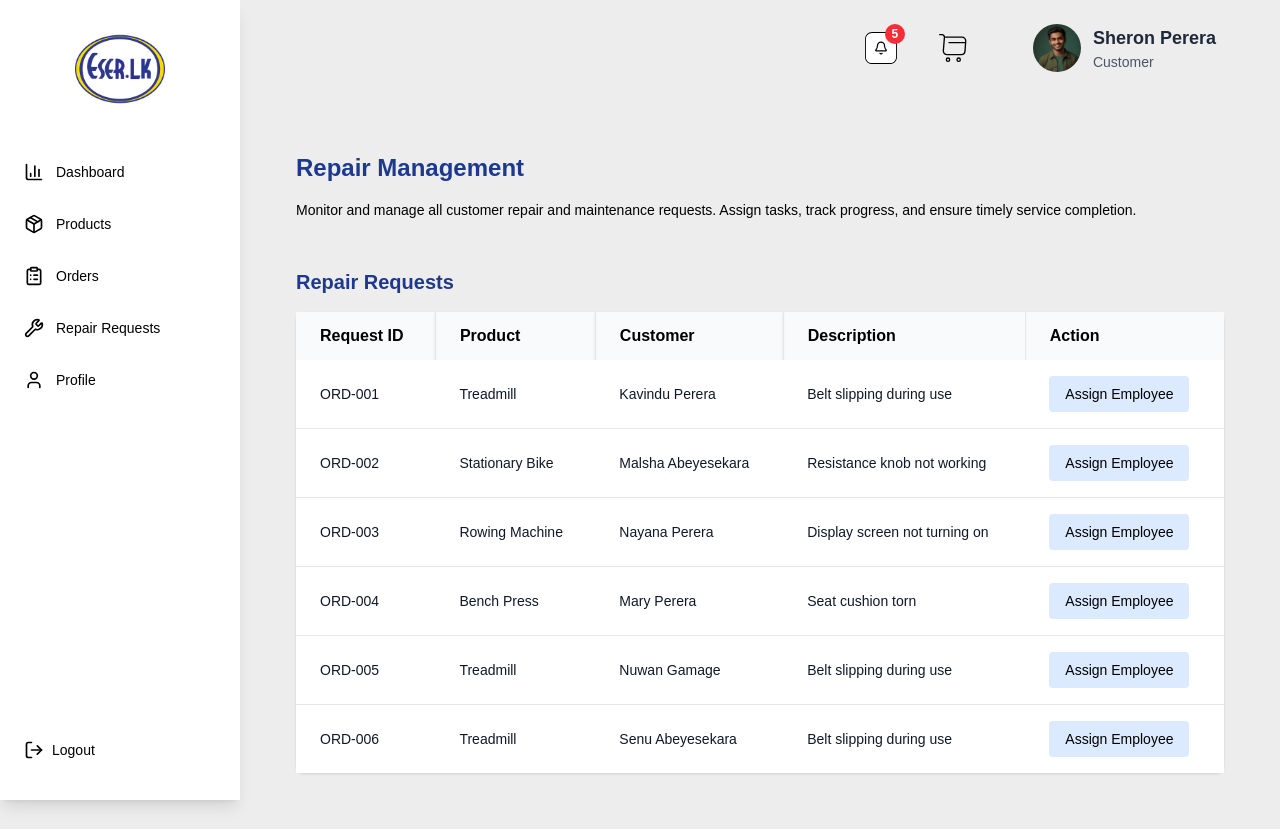
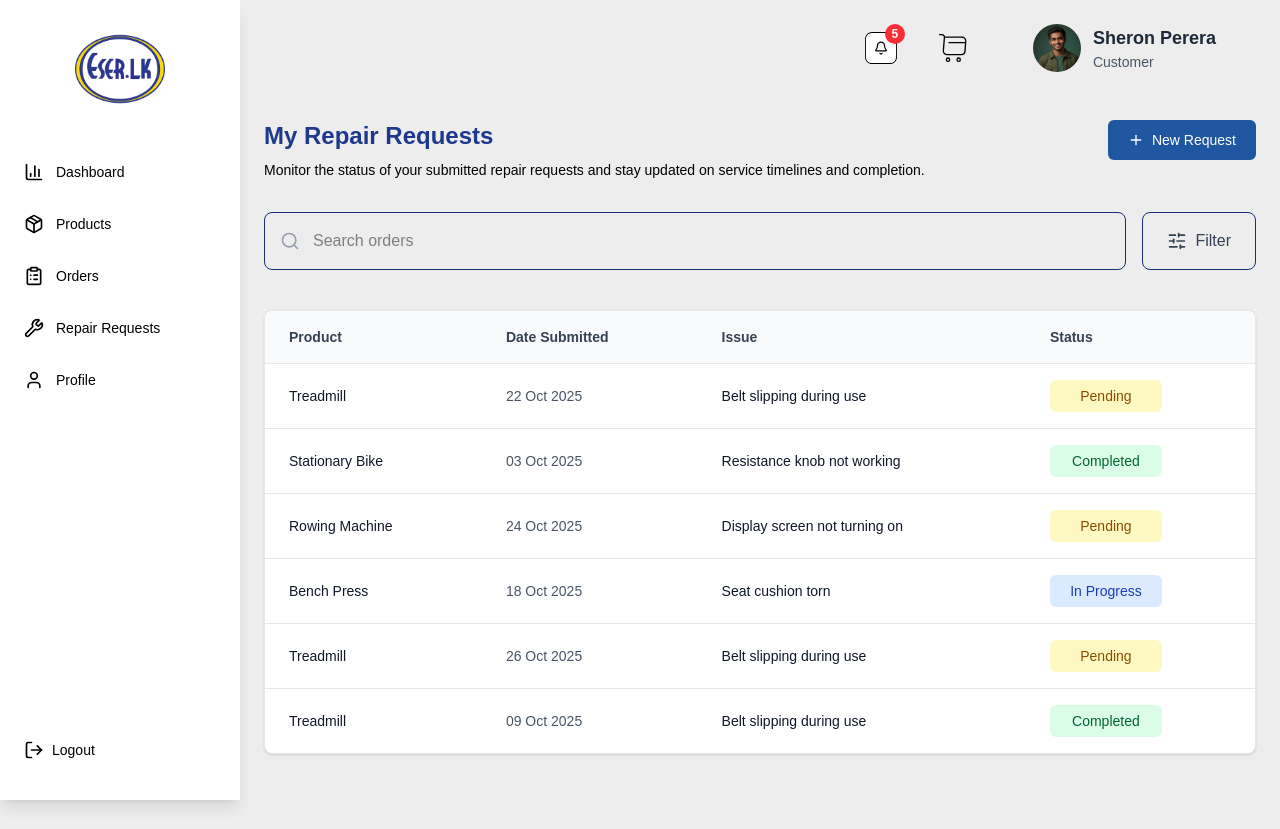
Before and after one commit to IshanHansaka/eser-marketing-erp, a Next.js app: page /Customer/repairs in a window 1280 px wide. After the commit the page ends 800 px from the top, so only its background shows below. Built offline with nearby package versions, Linux system fonts and the light colour scheme.

Commit message:
feat: repair request page

```diff
--- a/src/app/Customer/repairs/page.tsx
+++ b/src/app/Customer/repairs/page.tsx
@@ -1,176 +1,118 @@
-'use client';
-import { useState } from 'react';
+import React from 'react';
+import { Search, Plus, SlidersHorizontal } from 'lucide-react';
 
-interface RepairRequest {
-  id: string;
-  product: string;
-  customer: string;
-  description: string;
-  assignedEmployee?: string;
-  status: 'pending' | 'assigned' | 'completed';
-}
-
-const employees = [
-  'John Silva',
-  'Sarah Fernando',
-  'Dinesh Kumar',
-  'Priya Jayasinghe',
-  'Rajesh Wijeratne',
-  'Nimal Perera',
-  'Kasun Bandara'
-];
-
-// Mock data for repair requests
-const initialRepairRequests: RepairRequest[] = [
+export default function Page() {
+  const repairRequests = [
     {
-    id: 'ORD-001',
+      id: 1,
       product: 'Treadmill',
-    customer: 'Kavindu Perera',
-    description: 'Belt slipping during use',
-    status: 'pending'
+      dateSubmitted: '22 Oct 2025',
+      issue: 'Belt slipping during use',
+      status: 'Pending'
     },
     {
-    id: 'ORD-002',
+      id: 2,
       product: 'Stationary Bike',
-    customer: 'Malsha Abeyesekara',
-    description: 'Resistance knob not working',
-    status: 'pending'
+      dateSubmitted: '03 Oct 2025',
+      issue: 'Resistance knob not working',
+      status: 'Completed'
     },
     {
-    id: 'ORD-003',
+      id: 3,
       product: 'Rowing Machine',
-    customer: 'Nayana Perera',
-    description: 'Display screen not turning on',
-    status: 'pending'
+      dateSubmitted: '24 Oct 2025',
+      issue: 'Display screen not turning on',
+      status: 'Pending'
     },
     {
-    id: 'ORD-004',
+      id: 4,
       product: 'Bench Press',
-    customer: 'Mary Perera',
-    description: 'Seat cushion torn',
-    status: 'pending'
+      dateSubmitted: '18 Oct 2025',
+      issue: 'Seat cushion torn',
+      status: 'In Progress'
     },
     {
-    id: 'ORD-005',
+      id: 5,
       product: 'Treadmill',
-    customer: 'Nuwan Gamage',
-    description: 'Belt slipping during use',
-    status: 'pending'
+      dateSubmitted: '26 Oct 2025',
+      issue: 'Belt slipping during use',
+      status: 'Pending'
     },
     {
-    id: 'ORD-006',
+      id: 6,
       product: 'Treadmill',
-    customer: 'Senu Abeyesekara',
-    description: 'Belt slipping during use',
-    status: 'pending'
+      dateSubmitted: '09 Oct 2025',
+      issue: 'Belt slipping during use',
+      status: 'Completed'
     }
   ];
 
-export default function RepairManagement() {
-  const [repairRequests, setRepairRequests] = useState<RepairRequest[]>(initialRepairRequests);
-  const [selectedRequest, setSelectedRequest] = useState<string | null>(null);
-  const [selectedEmployee, setSelectedEmployee] = useState<string | null>(null);
-  const [isModalOpen, setIsModalOpen] = useState(false);
-
-  const handleAssignEmployee = (requestId: string) => {
-    setSelectedRequest(requestId);
-    setSelectedEmployee(null);
-    setIsModalOpen(true);
-  };
-
-  const handleEmployeeSelect = (employeeName: string) => {
-    setSelectedEmployee(employeeName);
-  };
-
-  const confirmAssignment = () => {
-    if (selectedRequest && selectedEmployee) {
-      setRepairRequests(prev =>
-        prev.map(request =>
-          request.id === selectedRequest
-            ? { ...request, assignedEmployee: selectedEmployee, status: 'assigned' as const }
-            : request
-        )
-      );
-      setIsModalOpen(false);
-      setSelectedRequest(null);
-      setSelectedEmployee(null);
+  const getStatusColor = (status: string) => {
+    switch (status) {
+      case 'Pending':
+        return 'bg-yellow-100 text-yellow-800';
+      case 'Completed':
+        return 'bg-green-100 text-green-800';
+      case 'In Progress':
+        return 'bg-blue-100 text-blue-800';
+      default:
+        return 'bg-gray-100 text-gray-800';
     }
   };
 
-  const closeModal = () => {
-    setIsModalOpen(false);
-    setSelectedRequest(null);
-    setSelectedEmployee(null);
-  };
-
   return (
-    <div className="p-8">
-      {/* Header */}
-      <div className="mb-12">
-        <h1 className="text-2xl font-bold text-[#1C398E] mb-4">Repair Management</h1>
-        <p className="text-black text-sm">
-          Monitor and manage all customer repair and maintenance requests. Assign tasks, track progress, and ensure timely service completion.
+    <div className="max-w-7xl">
+      {/* Header Section */}
+      <div className="flex items-start justify-between mb-8">
+        <div>
+          <h1 className="text-2xl font-bold text-blue-900 mb-2">My Repair Requests</h1>
+          <p className="text-black text-sm font-medium">
+            Monitor the status of your submitted repair requests and stay updated on service timelines and completion.
           </p>
         </div>
+        <button className="bg-[#1E56A0] hover:bg-blue-700 text-white px-5 py-2.5 rounded-md text-sm font-medium transition-colors flex items-center gap-2">
+          <Plus className="w-4 h-4" />
+          New Request
+        </button>
+      </div>
 
-      {/* Repair Requests Section */}
-      <div className="mb-4">
-        <h2 className="text-xl font-semibold text-[#1C398E]">Repair Requests</h2>
+      {/* Search and Filter Section */}
+      <div className="flex gap-4 mb-10">
+        <div className="flex-1 relative">
+          <Search className="absolute left-4 top-1/2 transform -translate-y-1/2 w-5 h-5 text-gray-400" />
+          <input
+            type="text"
+            placeholder="Search orders"
+            className="w-full pl-12 pr-4 py-4 border border-[#163172] rounded-lg focus:outline-none focus:ring-2 focus:ring-blue-500 focus:border-transparent"
+          />
+        </div>
+        <button className="px-6 py-4 border border-[#163172] rounded-lg hover:bg-gray-50 transition-colors flex items-center gap-2 text-gray-700">
+          <SlidersHorizontal className="w-5 h-5" />
+          Filter
+        </button>
       </div>
 
       {/* Table */}
-      <div className="bg-white rounded-lg shadow">
-        <div className="overflow-x-auto">
+      <div className="bg-white rounded-lg shadow-sm border border-gray-200 overflow-hidden">
         <table className="w-full">
-            <thead className="bg-gray-50 ">
+          <thead className="bg-gray-50 border-b border-gray-200">
             <tr>
-                <th className="px-6 py-3 text-left text-md font-bold text-black   border-r border-gray-200 shadow-sm">
-                  Request ID
-                </th>
-                <th className="px-6 py-3 text-left text-md font-bold text-black   border-r border-gray-200 shadow-sm">
-                  Product
-                </th>
-                <th className="px-6 py-3 text-left text-md font-bold text-black   border-r border-gray-200 shadow-sm">
-                  Customer
-                </th>
-                <th className="px-6 py-3 text-left text-md font-bold text-black   border-r border-gray-200 shadow-sm">
-                  Description
-                </th>
-                <th className="px-6 py-3 text-left text-md font-bold text-black  ">
-                  Action
-                </th>
+              <th className="px-6 py-4 text-left text-sm font-semibold text-gray-700">Product</th>
+              <th className="px-6 py-4 text-left text-sm font-semibold text-gray-700">Date Submitted</th>
+              <th className="px-6 py-4 text-left text-sm font-semibold text-gray-700">Issue</th>
+              <th className="px-6 py-4 text-left text-sm font-semibold text-gray-700">Status</th>
             </tr>
           </thead>
-            <tbody className="bg-white divide-y divide-gray-200">
+          <tbody className="divide-y divide-gray-200">
             {repairRequests.map((request) => (
-                <tr key={request.id} className="hover:bg-gray-50">
-                  <td className="px-6 py-4 whitespace-nowrap text-sm text-gray-900">
-                    {request.id}
-                  </td>
-                  <td className="px-6 py-4 whitespace-nowrap text-sm text-gray-900">
-                    {request.product}
-                  </td>
-                  <td className="px-6 py-4 whitespace-nowrap text-sm text-gray-900">
-                    {request.customer}
-                  </td>
-                  <td className="px-6 py-4 text-sm text-gray-900">
-                    {request.description}
-                  </td>
-                  <td className="px-6 py-4 whitespace-nowrap text-sm">
-                    {request.assignedEmployee ? (
-                      <div className="flex items-center space-x-2">
-                        <span className="px-3 py-1 bg-green-100 text-green-800 rounded text-xs font-medium">
-                          Assigned to {request.assignedEmployee}
+              <tr key={request.id} className="hover:bg-gray-50 transition-colors">
+                <td className="px-6 py-4 text-sm text-gray-900">{request.product}</td>
+                <td className="px-6 py-4 text-sm text-gray-600">{request.dateSubmitted}</td>
+                <td className="px-6 py-4 text-sm text-gray-900">{request.issue}</td>
+                <td className="px-6 py-4">
+                  <span className={`inline-block w-28 px-4 py-1.5 rounded-md text-sm font-medium text-center ${getStatusColor(request.status)}`}>
+                    {request.status}
                   </span>
-                      </div>
-                    ) : (
-                      <button
-                        onClick={() => handleAssignEmployee(request.id)}
-                        className="px-4 py-2 bg-[#DBEAFE] text-black text-sm rounded hover:bg-blue-400 transition-colors"
-                      >
-                        Assign Employee
-                      </button>
-                    )}
                 </td>
               </tr>
             ))}
@@ -178,56 +120,5 @@ export default function RepairManagement() {
         </table>
       </div>
     </div>
-
-      {/* Modal for Employee Selection */}
-      {isModalOpen && (
-        <div className="fixed inset-0 bg-gray-50 bg-opacity-20 backdrop-blur-sm flex items-center justify-center z-50">
-          <div className="bg-white rounded-lg shadow-xl w-full max-w-md mx-4">
-            <div className="p-6 ">
-              <h3 className="text-lg font-semibold text-gray-800">Select Employee</h3>
-              <p className="text-sm text-gray-600 mt-1">
-                Choose an employee to assign to this repair request
-              </p>
-            </div>
-            <div className="p-6 max-h-96 overflow-y-auto">
-              <div className="space-y-2">
-                {employees.map((employee) => (
-                  <button
-                    key={employee}
-                    onClick={() => handleEmployeeSelect(employee)}
-                    className={`w-full px-4 py-3 text-left border rounded-lg transition-colors ${
-                      selectedEmployee === employee
-                        ? 'bg-blue-50 border-blue-400 ring-2 ring-blue-200'
-                        : 'border-gray-200 hover:bg-blue-50 hover:border-blue-300'
-                    }`}
-                  >
-                    <span className="text-gray-800">{employee}</span>
-                  </button>
-                ))}
-              </div>
-            </div>
-            <div className="p-6 flex justify-end gap-3">
-              <button
-                onClick={closeModal}
-                className="px-4 py-2 text-gray-700 bg-gray-100 rounded hover:bg-gray-200 transition-colors"
-              >
-                Cancel
-              </button>
-              <button
-                onClick={confirmAssignment}
-                disabled={!selectedEmployee}
-                className={`px-4 py-2 rounded transition-colors ${
-                  selectedEmployee
-                    ? 'bg-blue-500 text-white hover:bg-blue-600'
-                    : 'bg-gray-300 text-gray-500 cursor-not-allowed'
-                }`}
-              >
-                Confirm
-              </button>
-            </div>
-          </div>
-        </div>
-      )}
-    </div>
   );
 }
```
Lines whose indentation alone changed are shown as unchanged.
